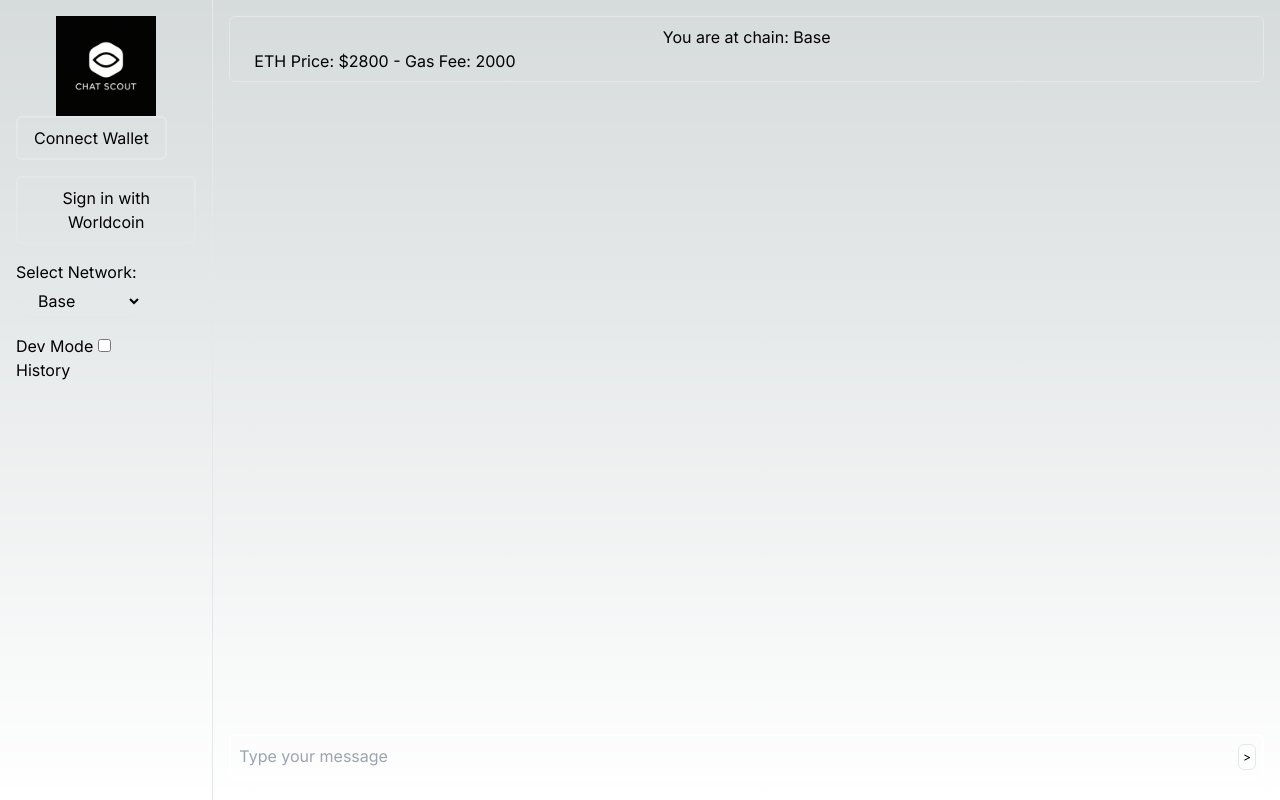
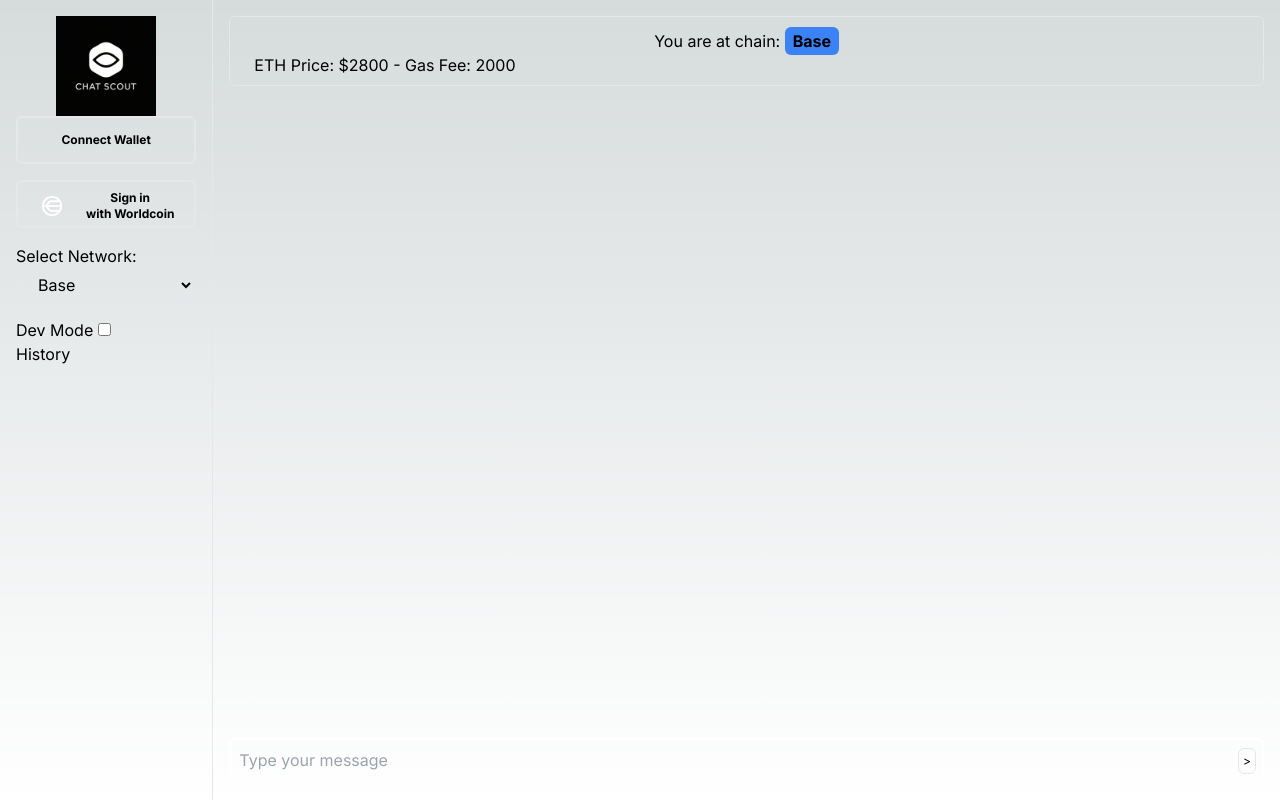
Before and after one commit to franc0rk/AttestPromptsScan, a Next.js app: page / in a window 1280 px wide. Built offline with nearby package versions, Linux system fonts and the light colour scheme.

Commit message:
add connect wallet functionality and ui improvmets

```diff
--- /dev/null
+++ b/app/components/WorldCoinButton.tsx
@@ -0,0 +1,31 @@
+import React from "react";
+
+interface WorldCoinButtonProps {
+  connected: (address: string) => void;
+}
+
+const WorldCoinButton: React.FC<WorldCoinButtonProps> = ({ connected }) => {
+  async function getWorldId() {
+    connected("address");
+  }
+
+  return (
+    <button
+      onClick={getWorldId}
+      className="px-4 py-2 border-2 rounded-md mb-4 text-xs h-12 font-bold"
+    >
+      <div className="flex items-center">
+        <div className="ml-2">
+          <img width={20} height={20} src="/worldcoin.png" alt="worldcoin" />
+        </div>
+        <div className="ml-6">
+          Sign in
+          <br />
+          with Worldcoin
+        </div>
+      </div>
+    </button>
+  );
+};
+
+export default WorldCoinButton;
--- a/app/page.tsx
+++ b/app/page.tsx
@@ -5,6 +5,8 @@ import Image from "next/image";
 import { useEffect, useRef, useState } from "react";
 import TypingEffect from "./components/TypingEffect";
 import DataTable from "./components/DataTable";
+import { ethers } from "ethers";
+import WorldCoinButton from "./components/WorldCoinButton";
 
 export default function Home() {
   const messagesContainerRef = useRef<HTMLDivElement>(null);
@@ -77,6 +79,18 @@ export default function Home() {
     }
   }
 
+  const [address, setAddress] = useState("");
+  const [network, setNetwork] = useState("Base");
+
+  async function connectWallet() {
+    // @ts-ignore
+    const provider = new ethers.providers.Web3Provider(window.ethereum);
+    await provider.send("eth_requestAccounts", []);
+    const signer = provider.getSigner();
+    const address = await signer.getAddress();
+    setAddress(address);
+  }
+
   return (
     <div className="flex flex-wrap h-screen">
       <aside className="w-1/6 border-r h-full p-4">
@@ -85,22 +99,42 @@ export default function Home() {
             <Image src="/logo.png" alt="Logo" width={100} height={100} />
           </div>
         </section>
-        <section>
-          <button className="px-4 py-2 border-2 rounded-md mb-4">
-            Connect Wallet
-          </button>
-          <button className="px-4 py-2 border-2 rounded-md mb-4">
-            Sign in with Worldcoin
-          </button>
+        <section className="flex flex-col">
+          {address ? (
+            <button
+              onClick={() => setAddress("")}
+              className="px-4 py-2 border-2 rounded-md mb-4 text-xs h-12 font-bold"
+            >
+              Disconnect
+              <br />
+              <small className="font-xs">{address.slice(0, 9)}...</small>
+            </button>
+          ) : (
+            <button
+              onClick={connectWallet}
+              className="px-4 py-2 border-2 rounded-md mb-4 text-xs h-12 font-bold"
+            >
+              Connect Wallet
+            </button>
+          )}
+          {!address && <WorldCoinButton connected={(e) => setAddress(e)} />}
         </section>
-        <section>
+        <section className="flex flex-col">
           <label htmlFor="network-select">Select Network:</label>
           <select
             id="network-select"
             className="rounded-full py-1 bg-transparent border-2 px-4 mb-4"
+            onChange={(e) => setNetwork(e.target.value)}
           >
-            <option value="1">Base</option>
-            <option value="2">Optimism</option>
+            <option className="bg-black text-white" value="Base">
+              Base
+            </option>
+            <option className="bg-black text-white" value="Optimism">
+              Optimism
+            </option>
+            <option className="bg-black text-white" value="Ethereum">
+              Ethereum (mainnet)
+            </option>
           </select>
           <div className="relative">
             Dev Mode <input type="checkbox" />
@@ -111,7 +145,24 @@ export default function Home() {
       <article className="w-5/6 p-4 h-full">
         <header className="px-6 py-2 border rounded-md">
           <section className="network">
-            <div className="text-center">You are at chain: Base</div>
+            <div className="text-center mt-1">
+              You are at chain: <span></span>
+              {network === "Base" && (
+                <span className="bg-blue-500 px-2 py-1 rounded-md font-bold">
+                  Base
+                </span>
+              )}
+              {network === "Optimism" && (
+                <span className="bg-red-500 px-2 py-1 rounded-md font-bold">
+                  Optimism
+                </span>
+              )}
+              {network === "Ethereum" && (
+                <span className="bg-purple-500 px-2 py-1 rounded-md font-bold">
+                  Ethereum (mainnet)
+                </span>
+              )}
+            </div>
           </section>
           <section className="data">
             <span>ETH Price: $2800</span> - <span>Gas Fee: 2000</span>
--- a/package.json
+++ b/package.json
@@ -11,6 +11,7 @@
   "dependencies": {
     "@google/generative-ai": "^0.16.0",
     "axios": "^1.7.3",
+    "ethers": "5.2",
     "next": "14.2.5",
     "react": "^18",
     "react-dom": "^18"
```
Also changed, not shown: public/worldcoin.png (added).
